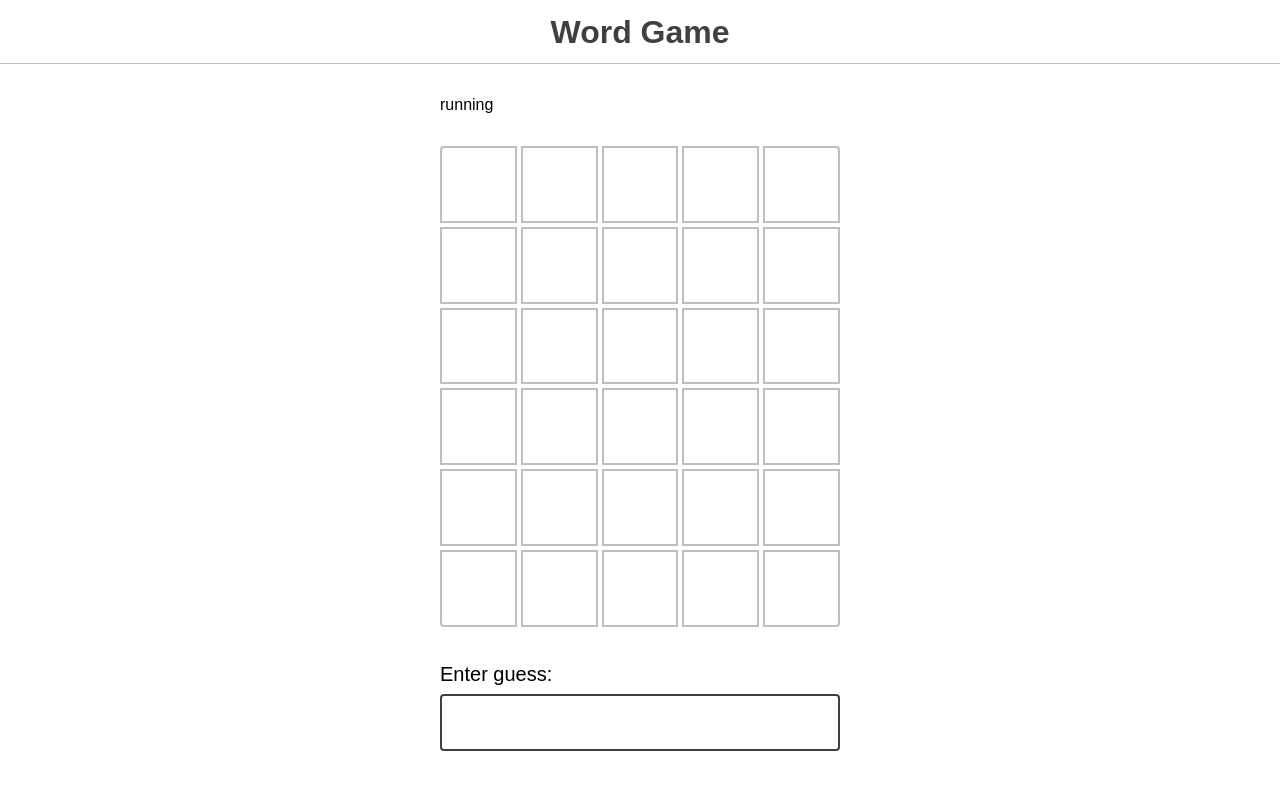
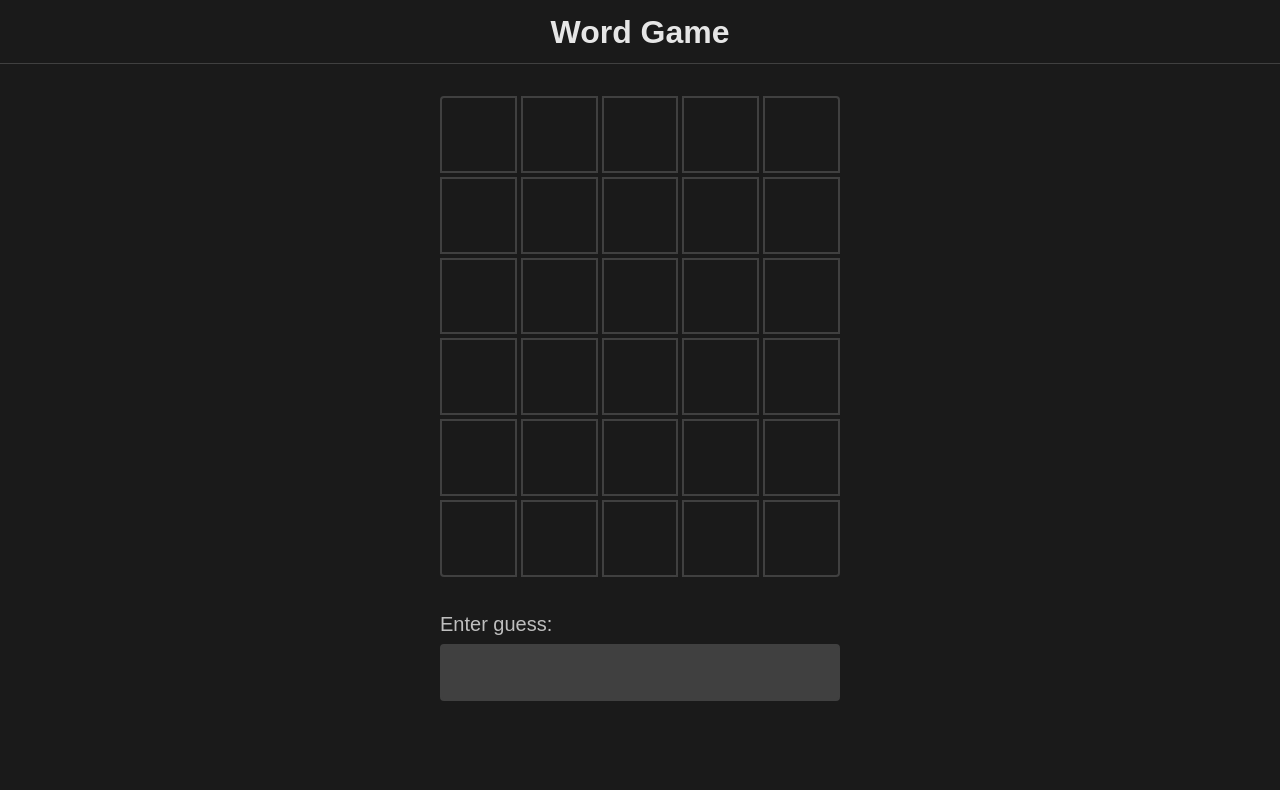
Before and after one commit to Md-Talim/wordle-game-clone, a React (Vite) app: page / in a window 1280 px wide. Shown: the top 790 px of the page. Built offline with nearby package versions, Linux system fonts and the light colour scheme.

Commit message:
Make the theme dark

```diff
--- a/src/components/Game.tsx
+++ b/src/components/Game.tsx
@@ -24,7 +24,6 @@ const Game = ({ answer }: { answer: string }) => {
 
   return (
     <>
-      {gameStatus}
       <GuessResults guesses={guesses} answer={answer} />
       <GuessInput
         gameStatus={gameStatus}
--- a/src/index.css
+++ b/src/index.css
@@ -30,6 +30,7 @@ html {
 */
 body {
   font-family: sans-serif;
+  background-color: var(--color-gray-100);
 }
 
 @media (max-height: 600px) {
@@ -57,7 +58,7 @@ button {
 header {
   display: flex;
   height: var(--header-height);
-  border-bottom: 1px solid var(--color-gray-700);
+  border-bottom: 1px solid var(--color-gray-300);
   color: var(--color-gray-300);
 }
 
@@ -72,6 +73,7 @@ h1 {
   font-size: 2rem;
   line-height: var(--header-height);
   text-align: center;
+  color: var(--color-gray-900);
 }
 
 @media (max-width: 25rem) {
@@ -110,7 +112,7 @@ h1 {
   display: grid;
   place-content: center;
   aspect-ratio: 1 / 1;
-  border: 2px solid var(--color-gray-700);
+  border: 2px solid var(--color-gray-300);
   border-radius: var(--radius);
   font-size: 2rem;
 }
@@ -157,6 +159,7 @@ h1 {
 
 .guess-input-wrapper label {
   font-size: 1.25rem;
+  color: var(--color-gray-700);
 }
 
 .guess-input-wrapper input {
@@ -164,9 +167,16 @@ h1 {
   width: 100%;
   font-size: 2rem;
   border: 2px solid var(--color-gray-300);
+  background: var(--color-gray-300);
+  color: var(--color-gray-700);
   border-radius: 4px;
   padding: 8px 16px;
   outline-offset: 4px;
+}
+
+.guess-input-wrapper input:focus {
+  border: 2px solid var(--color-gray-500);
+  outline: none;
 }
 
 .banner {
```
